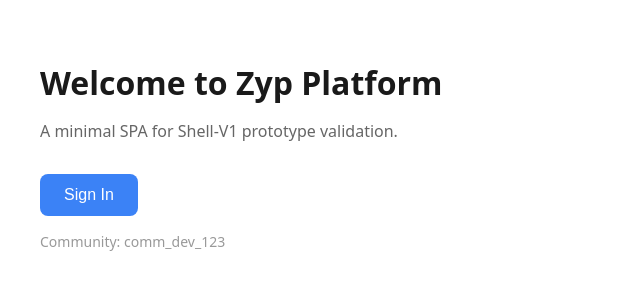
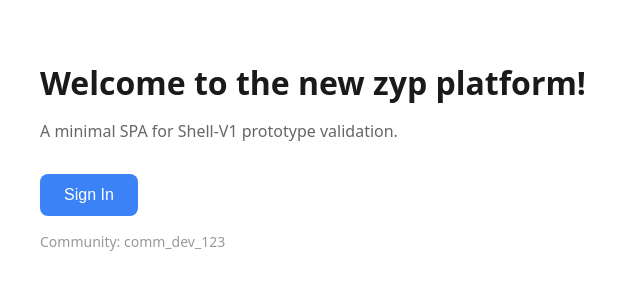
Before and after one commit to Zyp-Platform/hello-world, a React (Vite) app: page / in a window 1280 px wide. Shown: the top 300 px of the page, without its empty margins (0-640 px from the left). Built offline with nearby package versions, Linux system fonts and the light colour scheme.

Commit message:
Update public home page title to "Welcome to the new zyp platform!"

```diff
--- a/src/dashboards/PublicHome.tsx
+++ b/src/dashboards/PublicHome.tsx
@@ -33,7 +33,7 @@ export default function PublicHome(props: DashboardProps) {
       }}
     >
       <h1 style={{ fontSize: '2rem', marginBottom: '1rem' }}>
-        Welcome to Zyp Platform
+        Welcome to the new zyp platform!
       </h1>
       <p style={{ marginBottom: '2rem', color: theme === 'dark' ? '#a0a0a0' : '#666' }}>
         A minimal SPA for Shell-V1 prototype validation.
```
